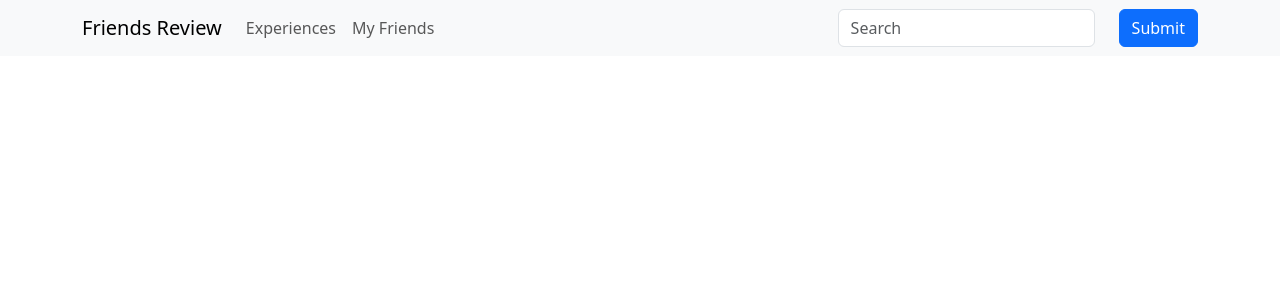
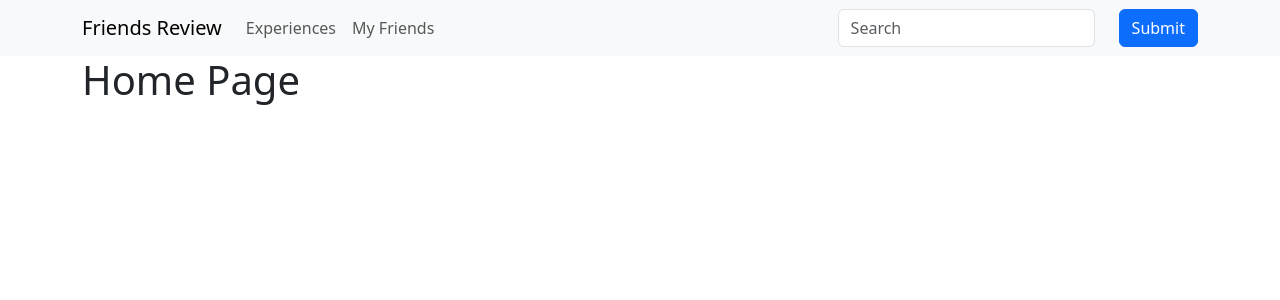
Before and after one commit to hyluncy/friends-review, a Next.js app in the folder frontend/: page / in a window 1280 px wide. Shown: the top 300 px of the page. Built offline with nearby package versions, Linux system fonts and the light colour scheme.

Commit message:
Adjust layout of navbar and home page

```diff
--- a/frontend/app/layout.js
+++ b/frontend/app/layout.js
@@ -4,8 +4,11 @@ import MainNavbar from "@/components/mainNavbar";
 
 export default function RootLayout({ children }) {
   return (
-    <>
-      <MainNavbar></MainNavbar>
-    </>
+    <html lang="en">
+      <body>
+        <MainNavbar/>
+          {children}
+      </body>
+    </html>
   );
 }
--- a/frontend/app/page.js
+++ b/frontend/app/page.js
@@ -1,11 +1,10 @@
-
-import MainNavbar from "../components/mainNavbar";
 import 'react-tooltip/dist/react-tooltip.css';
+import Container from 'react-bootstrap/Container';
 
 export default function Home() {
   return (
-    <>
-      <p>Home page</p>
-    </>
+    <Container>
+      <h1>Home Page</h1>
+    </Container>
   );
 }
```
